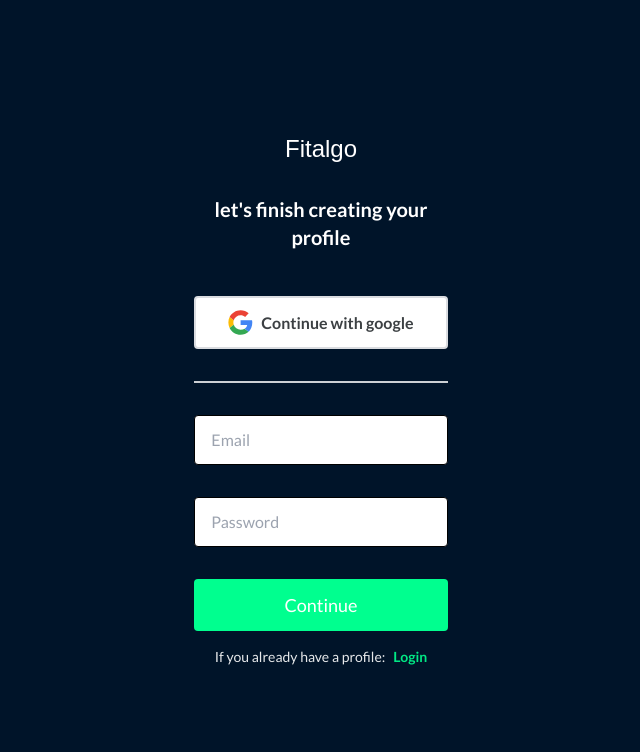
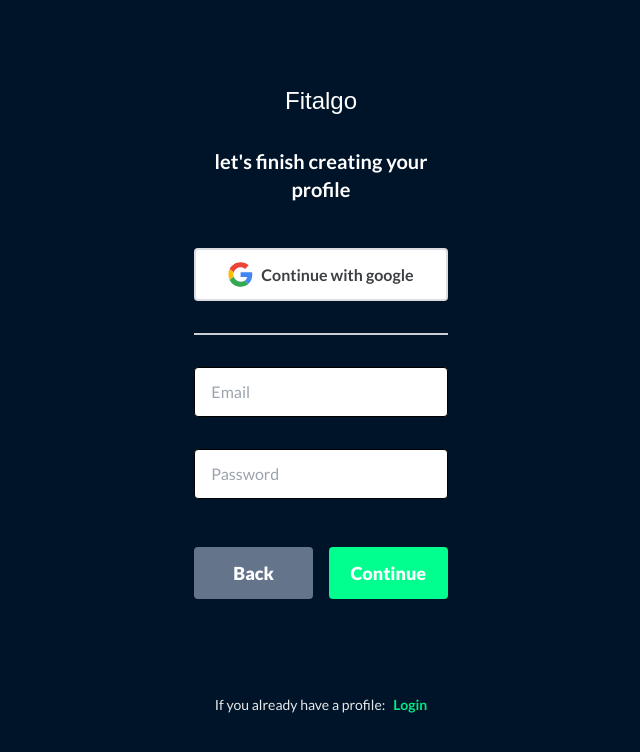
Before and after one commit to andevbonilla/movete, a Next.js app: page /en/auth/register in a window 1280 px wide. Shown: the top 752 px of the page, without its empty margins (319-959 px from the left). Built offline with nearby package versions, Linux system fonts and the light colour scheme; a web font is replaced by a local one.

Commit message:
solution to erros in prod

```diff
--- a/src/app/[locale]/auth/register/customize-profile/page.tsx
+++ b/src/app/[locale]/auth/register/customize-profile/page.tsx
@@ -148,7 +148,7 @@ const CustomizePage = () => {
                         </div>
                     </div>
                     <div className='flex justify-between w-full items-center mb-10'>
-                        <p className='text-white text-lg'>Do you want to appear in the app's search engine?</p>
+                        <p className='text-white text-lg'>Do you want to appear in the app&apos;s search engine?</p>
                         <div className='flex items-center'>
                             <button type='button' className='bg-[#00FF8F] text-white py-3 px-4 '>No</button>
                             <button type='button' className='bg-black text-white py-2 px-3 '>Yes</button>
@@ -156,7 +156,11 @@ const CustomizePage = () => {
                     </div>
                 </div>
 
-                <button onClick={continueUserInfo} type='button' className={`bg-[#00FF8F] text-white mt-4 py-3 px-5 text-center w-full rounded font-extrabold text-lg mb-[5rem]`}>Continue</button>
+                <div className='flex justify-between w-full items-center'>
+                    <button onClick={continueUserInfo} type='button' className={`bg-slate-500 mr-2 text-white mt-4 py-3 px-5 text-center w-full rounded font-extrabold text-lg mb-[5rem]`}>Back</button>
+                    <button onClick={continueUserInfo} type='button' className={`bg-[#00FF8F] ml-2 text-white mt-4 py-3 px-5 text-center w-full rounded font-extrabold text-lg mb-[5rem]`}>Continue</button>
+                </div>
+
 
             </div>
         </>
--- a/src/app/[locale]/auth/register/page.tsx
+++ b/src/app/[locale]/auth/register/page.tsx
@@ -168,7 +168,10 @@ const RegisterPage = () => {
 
                         <input className="border-black border-solid border-[0.08rem] py-3 px-4 rounded mb-8 w-full" type="password" name="password" placeholder={texts.passwordPlaceholder} />
 
-                        <button className="bg-[#00FF8F] text-white text-lg py-3 px-5 rounded w-full" type="submit">Continue</button>
+                        <div className='flex justify-between w-full items-center'>
+                            <button type='button' className={`bg-slate-500 mr-2 text-white mt-4 py-3 px-5 text-center w-full rounded font-extrabold text-lg mb-[5rem]`}>Back</button>
+                            <button type='submit' className={`bg-[#00FF8F] ml-2 text-white mt-4 py-3 px-5 text-center w-full rounded font-extrabold text-lg mb-[5rem]`}>Continue</button>
+                        </div>
 
                         {error && <span className="text-red-500 mt-4">{error}</span>}
 
```
